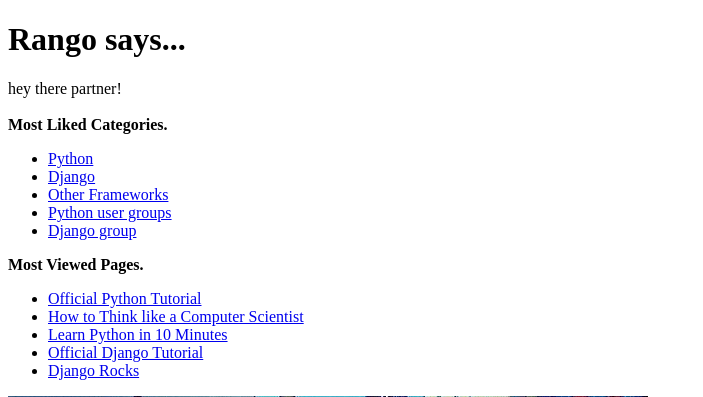
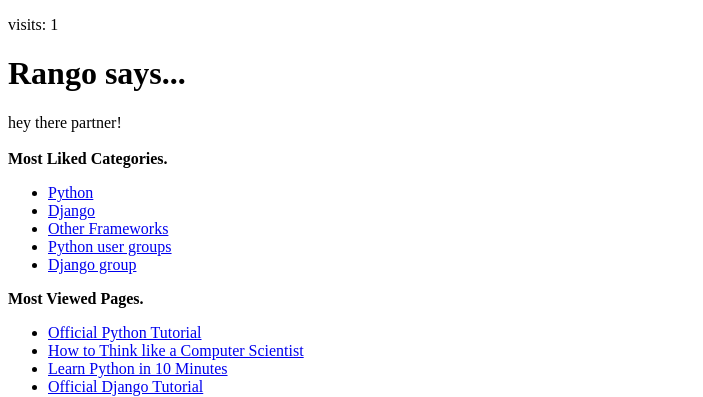
Before and after one commit to xianyuzhang2018/tango_with_django_project-1, a Django app: page /rango/ in a window 1280 px wide. Shown: the top 397 px of the page, without its empty margins (0-703 px from the left). Run offline with Django 3.2, Linux system fonts and the light colour scheme; data comes from the database, SQL or seed files in the repository; both versions use the stored data as it was after the commit.

Commit message:
chapter 10 + exercise finished

```diff
--- a/rango/views.py
+++ b/rango/views.py
@@ -5,23 +5,29 @@ from django.contrib.auth import authenticate, login, logout
 from django.http import HttpResponseRedirect, HttpResponse
 from django.core.urlresolvers import reverse
 from django.contrib.auth.decorators import login_required
+from datetime import datetime
 
 
 
 def index(request):
-
     category_list = Category.objects.order_by('-likes')[:5]
     page_list = Page.objects.order_by('-views')[:5]
-    context_dict = {'categories': category_list, 'pagelist': page_list,}
+    context_dict = {'categories': category_list, 'pagelist': page_list}
 
-    return render(request, 'rango/index.html', context_dict)
+    visitor_cookie_handler(request)
+    context_dict['visits'] = request.session['visits']
+    response = render(request, 'rango/index.html', context_dict)
+
+    return response
 
 
 def about(request):
-
     context_dict = {'boldmessage': "Hey!"}
 
-    return render(request, 'rango/about.html', context=context_dict)
+    visitor_cookie_handler(request)
+    context_dict['visits'] = request.session['visits']
+    response = render(request, 'rango/about.html', context_dict)
+    return response
 
 
 def show_category(request, category_name_slug):
@@ -146,3 +152,21 @@ def restricted(request):
 def user_logout(request):
     logout(request)
     return HttpResponseRedirect(reverse('index'))
+
+def get_server_side_cookie(request, cookie, default_val=None):
+    val = request.session.get(cookie)
+    if not val:
+        val = default_val
+    return val
+
+def visitor_cookie_handler(request):
+    visits = int(get_server_side_cookie(request, 'visits', '1'))
+    last_visit_cookie = get_server_side_cookie(request, 'last_visit', str(datetime.now()))
+    last_visit_time = datetime.strptime(last_visit_cookie[:-7],
+                                        '%Y-%m-%d %H:%M:%S')
+    if (datetime.now() - last_visit_time).days > 0:
+        visits = visits + 1
+        request.session['last_visit'] = str(datetime.now())
+    else:
+        request.session['last_visit'] = last_visit_cookie
+    request.session['visits'] = visits
--- a/templates/rango/about.html
+++ b/templates/rango/about.html
@@ -6,6 +6,7 @@
 {% endblock %}
 
 {% block body_block %}
+    <p>visits: {{ visits }}</p>
        <div>
             <strong>{{ boldmessage }}</strong><br />
             This toturial has been put together by Xianyu Zhang. <br />
--- a/templates/rango/index.html
+++ b/templates/rango/index.html
@@ -6,6 +6,7 @@
 {% endblock %}
 
 {% block body_block %}
+    <p>visits: {{ visits }}</p>
         <h1>Rango says...</h1>
 
         {% if user.is_authenticated %}
```
Also changed, not shown: db.sqlite3.
